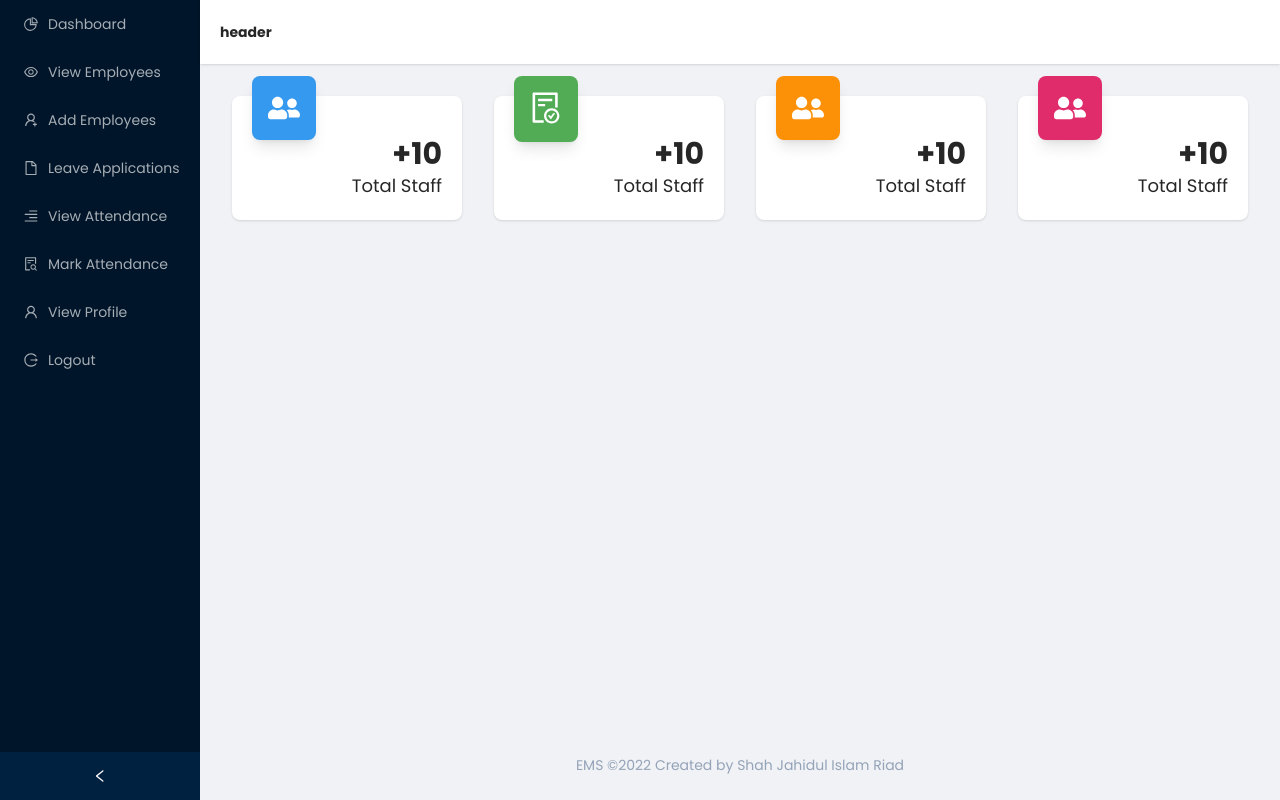
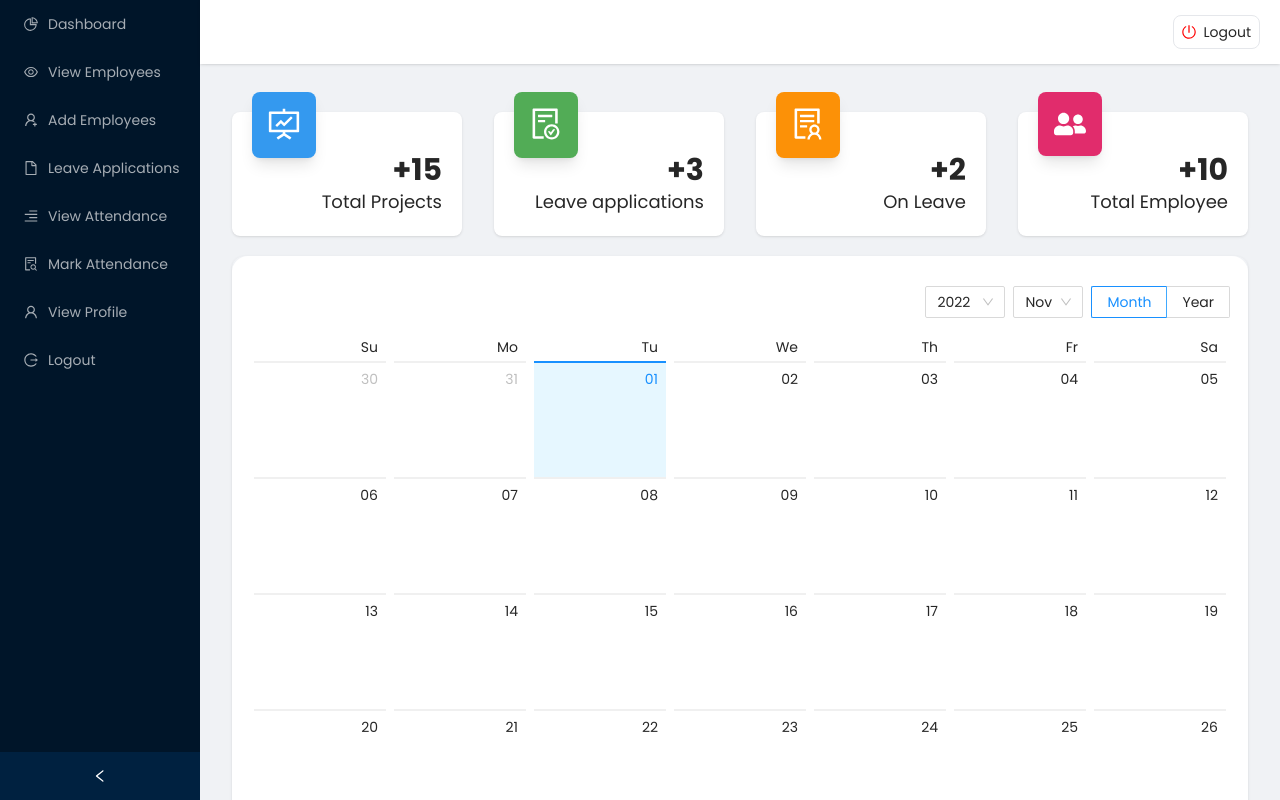
Before and after one commit to shahriad00/EMS-frontend, a React (Create React App) app: page / in a window 1280 px wide. Shown: the top 800 px of the page. Built offline with nearby package versions, Linux system fonts and the light colour scheme.

Commit message:
dashboard design fixed

```diff
--- /dev/null
+++ b/src/Components/Calender/CalenderComp.js
@@ -0,0 +1,9 @@
+import { Calendar } from 'antd';
+import React from 'react';
+const CalendarComp = () => {
+  const onPanelChange = (value, mode) => {
+    console.log(value.format('YYYY-MM-DD'), mode);
+  };
+  return <Calendar onPanelChange={onPanelChange} style={{padding:'18px', borderRadius:'16px'}}/>;
+};
+export default CalendarComp;
--- a/src/Layout/Layout.js
+++ b/src/Layout/Layout.js
@@ -5,8 +5,9 @@ import {
     FileSearchOutlined,
     LogoutOutlined,
     PieChartOutlined,
+    PoweroffOutlined,
     UserAddOutlined,
-    UserOutlined
+    UserOutlined,
 } from "@ant-design/icons";
 import { Layout, Menu } from "antd";
 import React, { useState } from "react";
@@ -21,7 +22,10 @@ import Profile from "../Pages/Profile/Profile";
 import AddProject from "../Pages/Project/AddProject/AddProject";
 import ViewAllProjects from "../Pages/Project/ViewAllProjects/ViewAllProjects";
 import ViewSingleProject from "../Pages/Project/ViewSingleProject/ViewSingleProject";
-import { default as UpdateEmployee, default as UpdateProject } from "./../Pages/Project/UpdateProject/UpdateProject";
+import {
+    default as UpdateEmployee,
+    default as UpdateProject,
+} from "./../Pages/Project/UpdateProject/UpdateProject";
 
 const { Header, Content, Footer, Sider } = Layout;
 function getItem(label, key, icon, children) {
@@ -81,16 +85,19 @@ const AppLayout = () => {
             </Sider>
             <Layout className="site-layout">
                 <Header
-                    className="site-layout-background shadow"
+                    className="site-layout-background shadow flex items-center justify-end"
                     style={{
                         padding: "0 20px",
                         background: "white",
-                        position:'sticky',
-                        top: '0',
-                        zIndex: '999'
+                        position: "sticky",
+                        top: "0",
+                        zIndex: "999",
                     }}
                 >
-                    <p style={{ fontWeight: "bold" }}>header</p>
+                    <button onClick={()=> alert('logout?')} className="flex items-center gap-2 p-2 rounded-lg h-[34px] border hover:shadow-md">
+                        <PoweroffOutlined style={{ color: "red" }} />{" "}
+                        <span>Logout</span>
+                    </button>
                 </Header>
                 <Content>
                     <Routes>
@@ -135,14 +142,11 @@ const AppLayout = () => {
                             path="/leave-application-details"
                             element={<LeaveApplicationDetails />}
                         />
-                        <Route
-                            path="/profile"
-                            element={<Profile />}
-                        />
+                        <Route path="/profile" element={<Profile />} />
                     </Routes>
                 </Content>
                 <Footer
-                className="text-slate-400"
+                    className="text-slate-400"
                     style={{
                         textAlign: "center",
                     }}
--- a/src/Pages/Dashboard/Dashboard.js
+++ b/src/Pages/Dashboard/Dashboard.js
@@ -1,6 +1,7 @@
-import { FileDoneOutlined } from "@ant-design/icons";
+import { FileDoneOutlined, FundProjectionScreenOutlined, SolutionOutlined } from "@ant-design/icons";
 import React from "react";
 import { FaUserFriends } from "react-icons/fa";
+import CalendarComp from "../../Components/Calender/CalenderComp";
 
 const style = {
     color: "white",
@@ -10,27 +11,30 @@ const style = {
 const Dashboard = () => {
     return (
         <>
-            <div className="p-8">
+            <div className="px-8 py-12">
                 <div className="flex justify-between">
-                    <Card bgColor="bg-[#3499ef]">
+                    <Card bgColor="bg-[#3499ef]" number="15" text="Total Projects">
+                        <FundProjectionScreenOutlined style={style} />
+                    </Card>
+                    <Card bgColor="bg-[#52ac56]" number="3" text="Leave applications">
+                        <FileDoneOutlined style={style} />
+                    </Card>
+                    <Card bgColor="bg-[#fc9107]" number="2" text="On Leave">
+                        <SolutionOutlined  style={style} />
+                    </Card>
+                    <Card bgColor="bg-[#e12c6c]" number="10" text="Total Employee">
                         <FaUserFriends style={style} />
                     </Card>
-                    <Card bgColor="bg-[#52ac56]" icon="FileDoneOutlined">
-                        <FileDoneOutlined style={style} />
-                    </Card>
-                    <Card bgColor="bg-[#fc9107]" icon="FileDoneOutlined">
-                        <FaUserFriends style={style} />
-                    </Card>
-                    <Card bgColor="bg-[#e12c6c]" icon="FileDoneOutlined">
-                        <FaUserFriends style={style} />
-                    </Card>
+                </div>
+                <div className="shadow rounded-xl my-5">
+                    <CalendarComp/>
                 </div>
             </div>
         </>
     );
 };
 
-const Card = ({ bgColor, children }) => {
+const Card = ({ bgColor, children,number, text }) => {
     return (
         <>
             <div className="w-[230px] bg-white rounded-lg relative shadow pl-10 pt-10 pr-5 pb-5">
@@ -39,8 +43,8 @@ const Card = ({ bgColor, children }) => {
                 >
                     {children}
                 </div>
-                <div className="text-3xl font-bold text-right">+10</div>
-                <div className="text-lg text-right">Total Staff</div>
+                <div className="text-3xl font-bold text-right">+{number}</div>
+                <div className="text-lg text-right">{text}</div>
             </div>
         </>
     );
--- a/src/Pages/LeaveApplication/LeaveApplication.js
+++ b/src/Pages/LeaveApplication/LeaveApplication.js
@@ -1,10 +1,9 @@
 import { ClockCircleTwoTone, EyeOutlined } from "@ant-design/icons";
 import React from "react";
-import { useNavigate } from 'react-router-dom';
+import { useNavigate } from "react-router-dom";
 
 const LeaveApplication = () => {
-
-  const navigate = useNavigate();
+    const navigate = useNavigate();
 
     return (
         <div className="m-4 p-4 bg-white rounded">
@@ -14,8 +13,22 @@ const LeaveApplication = () => {
                 </h1>
             </div>
             <div className="my-6">
-                <div onClick={()=> navigate('/leave-application-details')} className="flex items-center justify-between gap-4 border border-sky-600 text-md font-medium rounded-lg shadow hover:shadow-lg  hover:cursor-pointer p-4 mb-2">
-                <span className="flex items-center gap-4"><ClockCircleTwoTone /> 1. Hasan qurashi [sick leave]...</span> <span className="flex items-center justify-center p-2 rounded-full bg-gray-50 hover:bg-gray-100"><EyeOutlined style={{fontSize:'20px', color:'darkGray'}}/></span>
+                <div
+                    onClick={() => navigate("/leave-application-details")}
+                    className="flex items-center justify-between gap-4 border border-sky-600 text-md font-medium rounded-lg shadow hover:shadow-lg  hover:cursor-pointer p-4 mb-2"
+                >
+                    <span className="flex items-center gap-4">
+                        <ClockCircleTwoTone /> 1. Hasan qurashi [sick leave]...{" "}
+                        <span className="text-steal-600">12-11-22</span>
+                    </span>
+                    <div className="flex items-center justify-center gap-5">
+                        <span className="text-yellow-600">pending</span>
+                        <span className="flex items-center justify-center p-2 rounded-full bg-gray-100 hover:bg-gray-200">
+                            <EyeOutlined
+                                style={{ fontSize: "20px", color: "black" }}
+                            />
+                        </span>
+                    </div>
                 </div>
             </div>
         </div>
```
